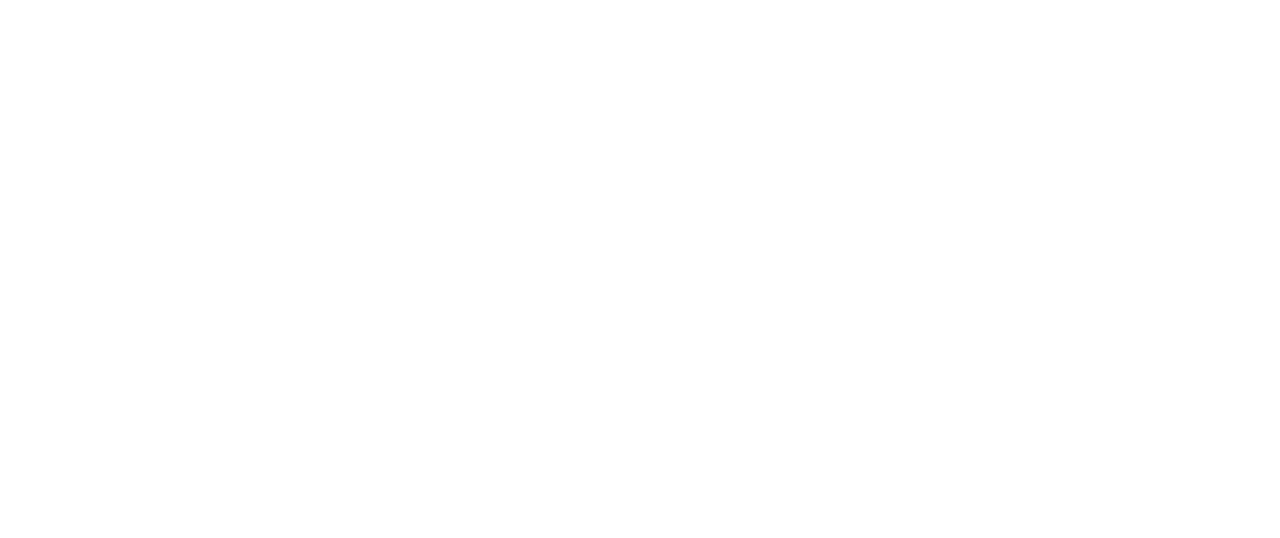
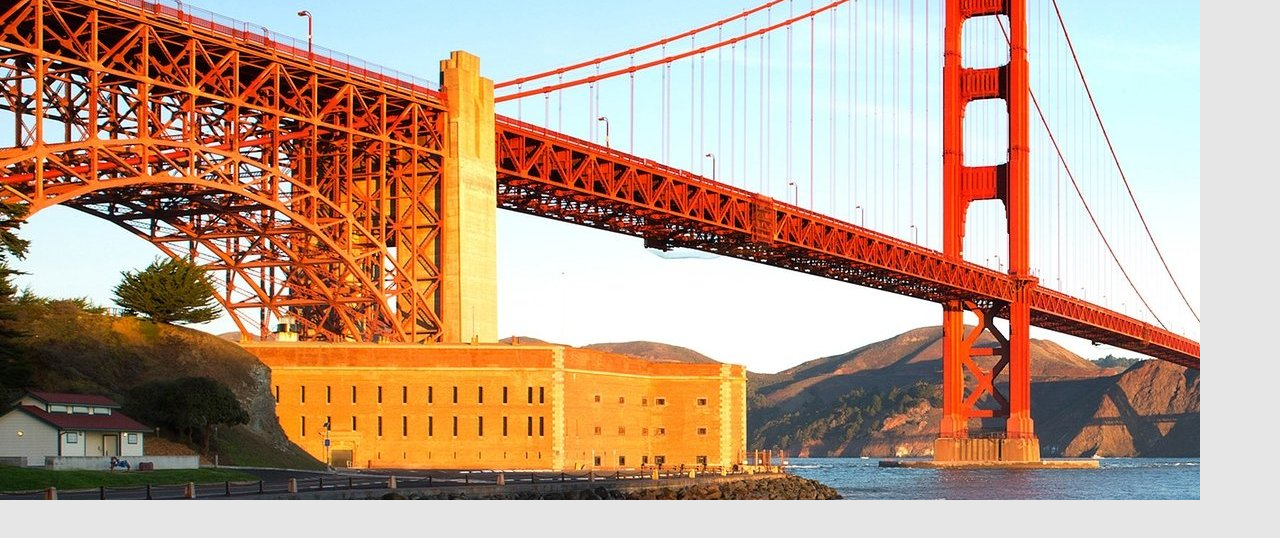
Before and after one commit to ViperEvo/PhotoShopOnline, a plain HTML site: page Index.html in a window 1280 px wide. Drawn offline with Linux system fonts and the light colour scheme.

Commit message:
Podstawka

```diff
--- a/Index.html
+++ b/Index.html
@@ -9,9 +9,11 @@
     <title>PhotoShopOnline</title>
 </head>
 <body>
+        <canvas id="Canvas" width="1200px" height="500px" ></canvas>
     <div id="main">
 
 
     </div>
+    <script src="Script.js"></script>
 </body>
 </html>
--- /dev/null
+++ b/Script.js
@@ -0,0 +1,10 @@
+let canvas = document.getElementById('Canvas');
+let context = canvas.getContext('2d');
+let x = 0;
+let y = 0;
+let imgC = new Image();
+
+imgC.src = 'img.jpg';
+imgC.onload = function(){
+    context.drawImage(imgC, x, y);
+}
--- a/Style.css
+++ b/Style.css
@@ -0,0 +1,10 @@
+body
+{
+    margin: 0px;
+    padding: 0px;
+    width: 100%;
+    display: flex;
+    background: rgb(230, 230, 230);
+    color: rgb(230, 230, 230);
+    font-family: 'Montserrat', sans-serif;
+}
```
Also changed, not shown: img.jpg (added), 1 other file.
